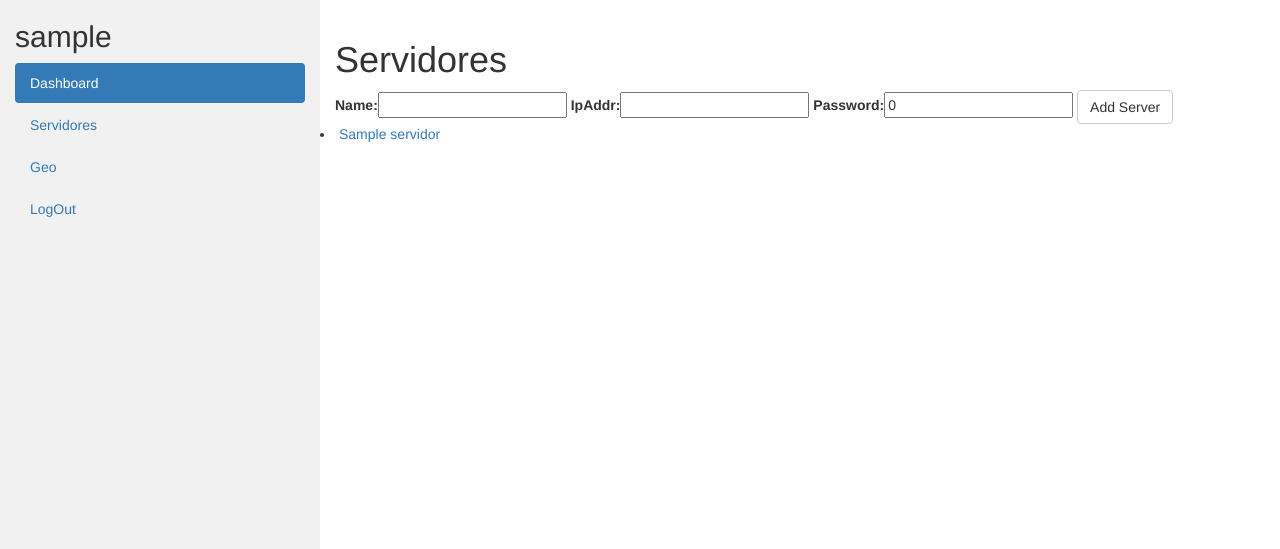
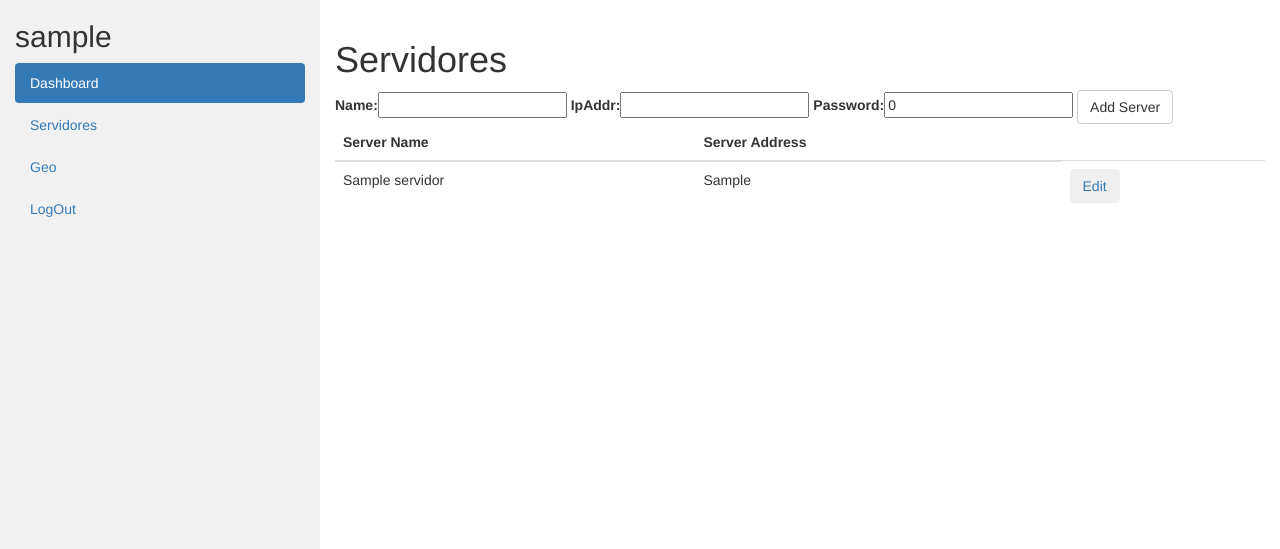
Before and after one commit to cyberh99/Simple-Server-Management-Platform, a Django app: page /servidores/ in a window 1280 px wide. Shown: the top 549 px of the page. Run offline with Django 3.2, Linux system fonts and the light colour scheme; a user stored in the database is signed in; tables that the repository leaves empty hold one stand-in row (values such as "Sample post"); some libraries are stand-ins or nearby versions.

Commit message:
Added view for edit server info

```diff
--- a/servidores/views.py
+++ b/servidores/views.py
@@ -22,8 +22,27 @@ def servidores(request):
 
 
 def serverInfo(request,serverName):
+
     if not  request.user.is_authenticated:
         return HttpResponseRedirect("/")
-    server = get_object_or_404(Servidor,name=serverName)
-    context = {'server':server}
-    return render(request,'serverInfo.html',context=context)
+
+    actualServerObject = get_object_or_404(Servidor,name=serverName)
+
+    if request.method == "POST":
+        form = ServerCreationForm(request.POST)
+        if form.is_valid():
+            newData = form.cleaned_data
+            if (newData["name"] != actualServerObject.name):
+                Servidor.objects.filter(ipAddr=newData["ipAddr"]).update(name=str(newData["name"]))
+                Servidor.objects.filter(ipAddr=newData["ipAddr"]).update(password=str(newData["ipAddr"]))
+
+            Servidor.objects.filter(name=serverName).update(ipAddr=str(newData["ipAddr"]))
+            Servidor.objects.filter(name=serverName).update(password=str(newData["password"]))
+            return HttpResponseRedirect("/servidores")
+
+    form = ServerCreationForm(initial={
+        'name':actualServerObject.name,
+        'ipAddr':actualServerObject.ipAddr,
+        'password':actualServerObject.password,
+    })
+    return render(request,'serverInfo.html',{'form':form})
--- a/sshManager/settings.py
+++ b/sshManager/settings.py
@@ -23,9 +23,9 @@ BASE_DIR = os.path.dirname(os.path.dirname(os.path.abspath(__file__)))
 SECRET_KEY = 'e4z(rygmm$^&_4v)3-vy7yv48v^%2#+oh)tf-6-dp=$1k_(d_d'
 
 # SECURITY WARNING: don't run with debug turned on in production!
-DEBUG = False
+DEBUG = True
 
-ALLOWED_HOSTS = ["*"]
+ALLOWED_HOSTS = []
 
 
 # Application definition
--- a/templates/servidores.html
+++ b/templates/servidores.html
@@ -1,6 +1,7 @@
 {% extends "base.html" %}
 
 {% block content%}
+
     <div class="col-sm-9">
         <h1>Servidores</h1>
         <form method="POST" class="form-inline">
@@ -10,8 +11,22 @@
                 <button type="submit" class="btn btn-default">Add Server</button>
             </div>
         </form>
+
+        <table class="table">
+            <thead>
+                <th>Server Name</th>
+                <th> Server Address </th>
+            </thead>
+            <tbody>
+                {% for server in servers %}
+                    <tr>
+                        <td> {{server.name}} </td>
+                        <td> {{server.ipAddr}} </td>
+                        <td><a href={% url 'serverInfo' server.name %}><button class="btn" >Edit</button></a></td>
+                    </tr>
+                {% endfor %}
+
+            </tbody>
+        </table>
     </div>
-     {% for server in servers %}
-        <li><a href={% url 'serverInfo' server.name %}>{{server.name}}</a></li>
-     {% endfor %}
 {% endblock %}
```
Also changed, not shown: templates/serverInfo.html (+8 -2 lines).
